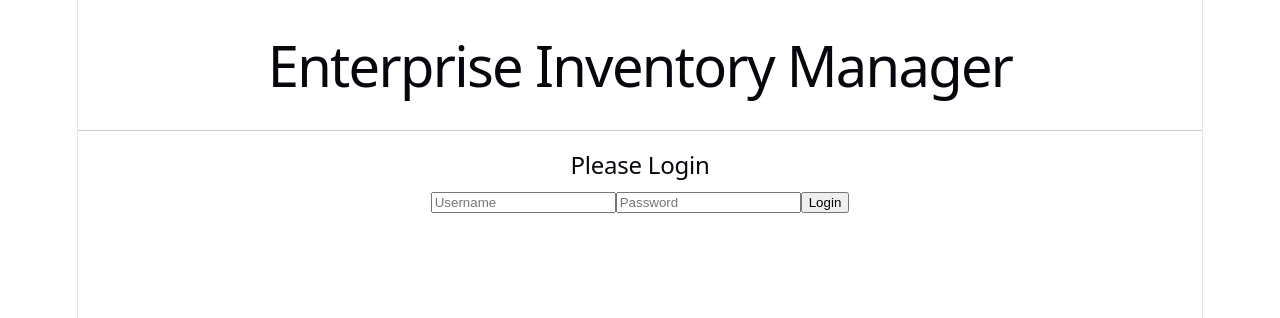
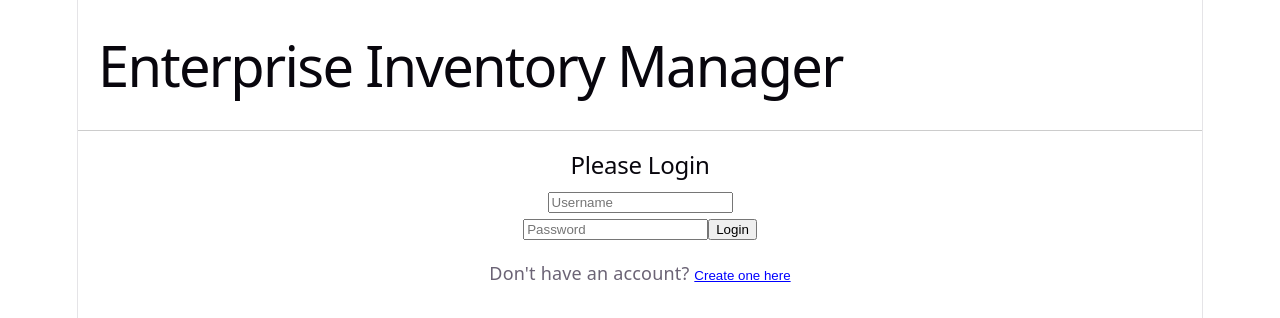
Before and after one commit to AndrewStattADA/InvManSys-Frontend, a React (Vite) app: page / in a window 1280 px wide. Shown: the top 318 px of the page. Built offline with nearby package versions, Linux system fonts and the light colour scheme.

Commit message:
Login and Register state changes

```diff
--- a/src/App.jsx
+++ b/src/App.jsx
@@ -1,11 +1,15 @@
 import React, { useState } from 'react';
 import Login from './components/Login';
+import Register from './components/Register';
 import InventoryList from './components/InventoryList';
 import './App.css';
 
 function App() {
   // Checks if there is a token in storage to keep the user logged in
   const [isLoggedIn, setIsLoggedIn] = useState(!!localStorage.getItem('access_token'));
+
+  //toggle between Login and Register forms
+  const [isRegistering, setIsRegistering] = useState(false);
 
   const handleLoginSuccess = () => {
     setIsLoggedIn(true);
@@ -19,21 +23,41 @@ function App() {
 
   return (
     <div className="App">
-      <header style={{ padding: '20px', borderBottom: '1px solid #ccc' }}>
+      <header style={{ padding: '20px', borderBottom: '1px solid #ccc', display: 'flex', justifyContent: 'space-between', alignItems: 'center' }}>
         <h1>Enterprise Inventory Manager</h1>
-        {isLoggedIn && <button onClick={handleLogout}>Logout</button>}
+        {isLoggedIn && <button onClick={handleLogout} style={{ padding: '5px 15px', cursor: 'pointer' }}>Logout</button>}
       </header>
 
       <main style={{ padding: '20px' }}>
         {!isLoggedIn ? (
-          <div className="auth-container">
-            <h2>Please Login</h2>
-            <Login onLoginSuccess={handleLoginSuccess} />
+          <div className="auth-container" style={{ textAlign: 'center' }}>
+            {isRegistering ? (
+            // SHOW REGISTRATION FORM
+              <Register
+                onRegisterSuccess={() => setIsRegistering(false)}
+                onBackToLogin={() => setIsRegistering(false)}
+              />
+            ) : (
+              // SHOW LOGIN FORM
+              <div style={{ maxWidth: '350px', margin: '0 auto' }}>
+                <h2>Please Login</h2>
+                <Login onLoginSuccess={handleLoginSuccess} />
+                <p style={{ marginTop: '20px' }}>
+                  Don't have an account?{' '}
+                  <button
+                    onClick={() => setIsRegistering(true)}
+                    style={{ background: 'none', border: 'none', color: 'blue', cursor: 'pointer', textDecoration: 'underline', padding: 0 }}
+                  >
+                    Create one here
+                  </button>
+                </p>
+              </div>
+            )}
           </div>
         ) : (
+          // SHOW DASHBOARD
           <div className="dashboard-container">
             <h2>Dashboard</h2>
-
             <InventoryList />
           </div>
         )}
```
